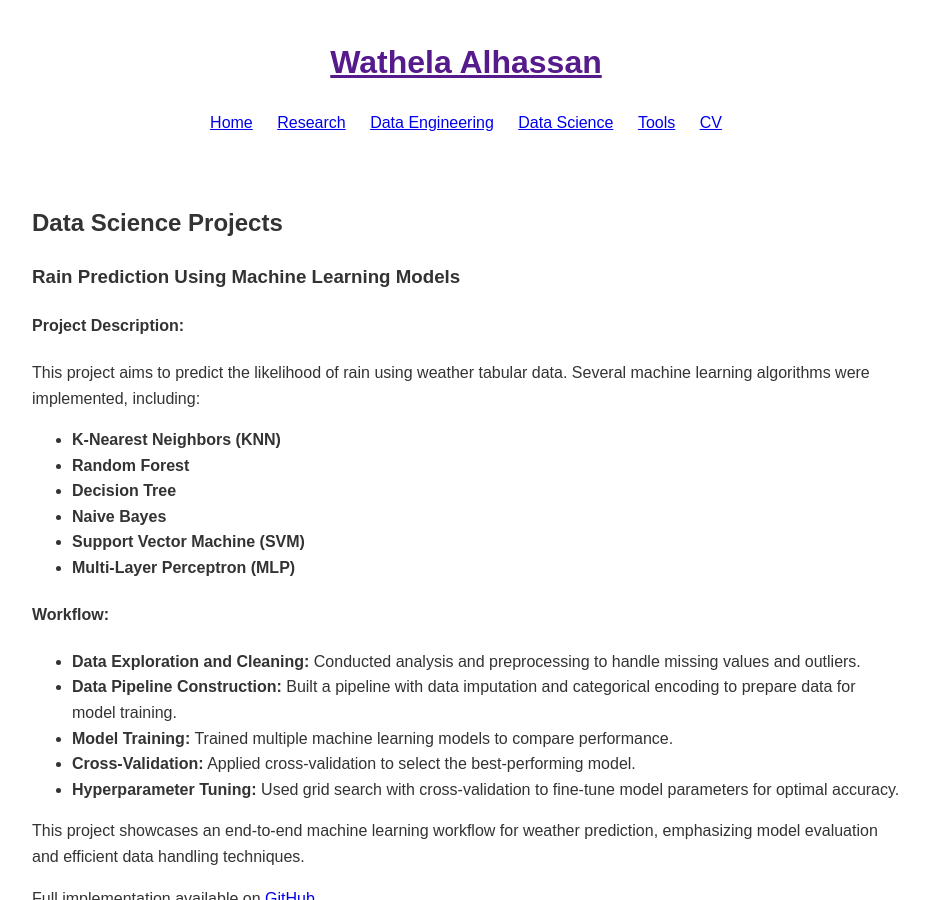
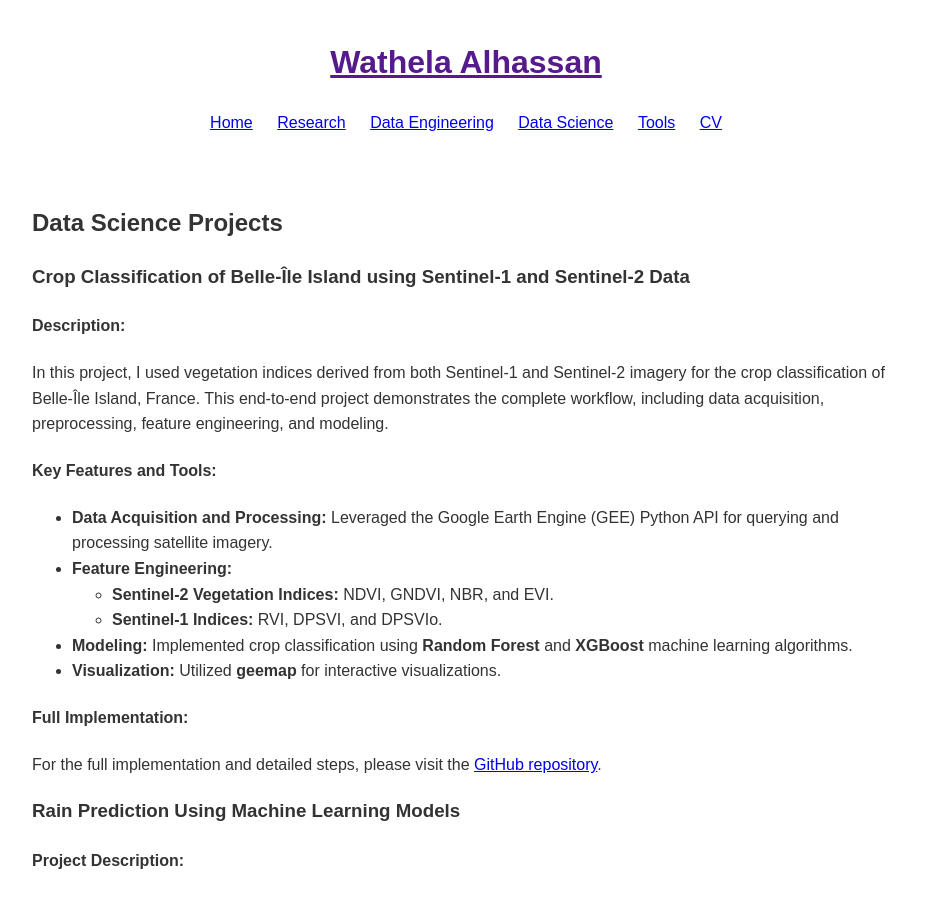
Before and after one commit to wathela/wathela.github.io, a Jekyll site: the page built from data-science.md, in a window 1280 px wide and 900 px high. Shown: the whole window, without its empty margins (174-1101 px from the left). Built offline with Jekyll 4.4.1, drawn with Linux system fonts in a browser that asks for light colours.

Commit message:
Update ds

```diff
--- a/_config.yml
+++ b/_config.yml
@@ -16,7 +16,7 @@
 # These are used to personalize your new site. If you look in the HTML files,
 # you will see them accessed via {{ site.title }}, {{ site.email }}, and so on.
 # You can create any custom variable you would like, and they will be accessible
-# in the templates via {{ site.myvariable }}.
+# in the templates via {{ site.myvariable w}}.
 
 title: Wathela Alhassan
 email: wathelahamed@gmail.com
--- a/data-science.md
+++ b/data-science.md
@@ -8,6 +8,28 @@ permalink: /data-science/
 
 <div id="data-science" class="tab-content">
     <h2>Data Science Projects</h2>
+
+
+    <!-- Crop Classification of Belle-Île Island using Sentinel-1 and Sentinel-2 Data -->
+    <div id="crop-classification-belle-ile">
+    <h3>Crop Classification of Belle-Île Island using Sentinel-1 and Sentinel-2 Data</h3>
+    <h4>Description:</h4>
+    <p>In this project, I used vegetation indices derived from both Sentinel-1 and Sentinel-2 imagery for the crop classification of Belle-Île Island, France. This end-to-end project demonstrates the complete workflow, including data acquisition, preprocessing, feature engineering, and modeling.</p>
+    <h4>Key Features and Tools:</h4>
+    <ul>
+        <li><strong>Data Acquisition and Processing:</strong> Leveraged the Google Earth Engine (GEE) Python API for querying and processing satellite imagery.</li>
+        <li><strong>Feature Engineering:</strong>
+            <ul>
+                <li><strong>Sentinel-2 Vegetation Indices:</strong> NDVI, GNDVI, NBR, and EVI.</li>
+                <li><strong>Sentinel-1 Indices:</strong> RVI, DPSVI, and DPSVIo.</li>
+            </ul>
+        </li>
+        <li><strong>Modeling:</strong> Implemented crop classification using <strong>Random Forest</strong> and <strong>XGBoost</strong> machine learning algorithms.</li>
+        <li><strong>Visualization:</strong> Utilized <strong>geemap</strong> for interactive visualizations.</li>
+    </ul>
+    <h4>Full Implementation:</h4>
+    <p>For the full implementation and detailed steps, please visit the <a href="https://github.com/wathela/Sentinel1-2CropML-Classification">GitHub repository</a>.</p>
+    </div>
 
     <!-- Rain Prediction Using Machine Learning Models -->
     <div id="rain-prediction-ml-project">
```
Also changed, not shown: index.md (+9 -0 lines), assets/images/crop.png (added).
